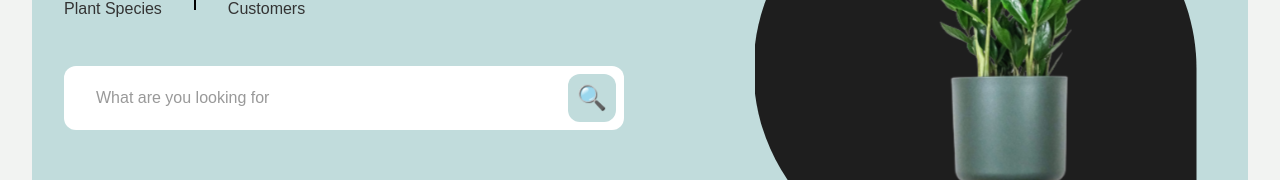
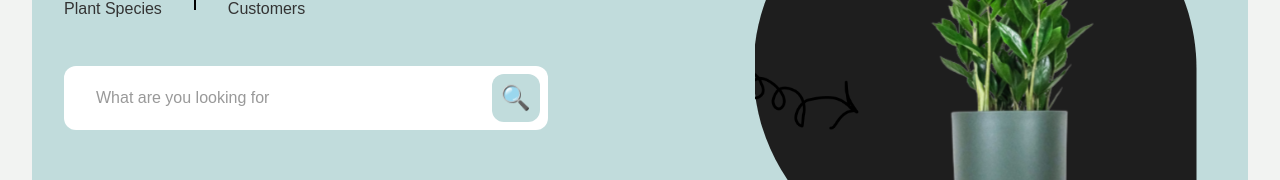
Before and after one commit to CarlosAlberto19/plants-project, a Vue app: page / in a window 1280 px wide. Shown: the part 303-483 px from the top of the page. Built offline with nearby package versions, Linux system fonts and the light colour scheme.

Commit message:
manejo del rizo

```diff
--- a/src/views/HomeView.vue
+++ b/src/views/HomeView.vue
@@ -61,7 +61,9 @@ function handleBuy(plant) {
     </div>
 
     <div class="hero-right">
+
        <img class="bg-blob" src="@/assets/Rectangle2.svg" alt="background">
+       <img class="curl" src="@/assets/Vector186.png" alt="curl" />
        <img class="hero-img" src="@/assets/relleno.svg" alt="plant hero" />
     </div>
   </section>
@@ -124,11 +126,14 @@ function handleBuy(plant) {
 
 .searchbar-left {
   margin-top: 3rem;
-  width: 100%;
+  width: 70%;
   max-width: 560px;
 }
 
-.hero-left { flex: 0 0 60%;}
+.hero-left { flex: 0 0 60%;
+height: auto;
+
+}
 
 .hero-right {
 flex: 1 1 40%;
@@ -169,4 +174,12 @@ background-image: url ('@/assets/Rectangle2.svg');
 * {
   box-sizing: border-box;
 }
+
+.curl{
+  height: 60px;
+  position:relative;
+  align-items: flex-start;
+  transform: translate(-150%, 480%)
+
+}
 </style>
```
Also changed, not shown: src/assets/Vector186.png (added).
